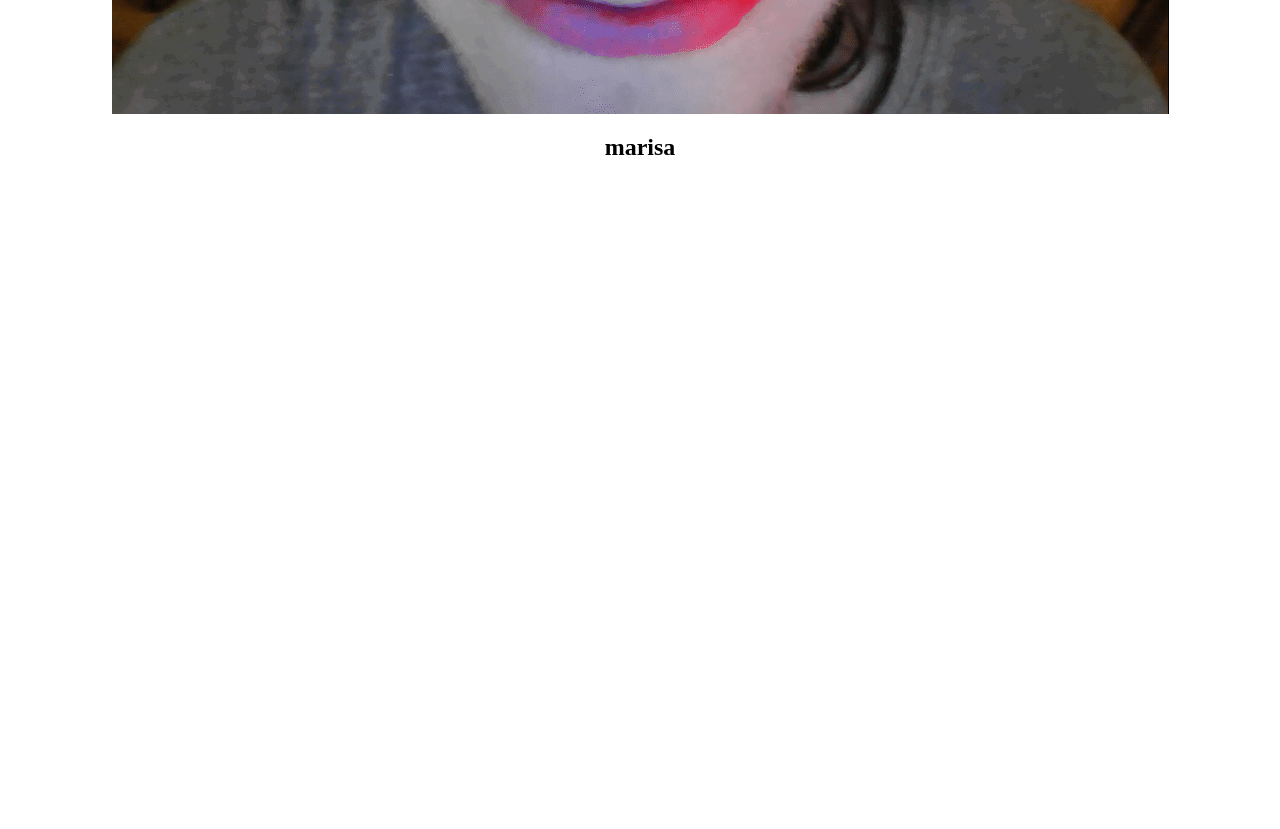
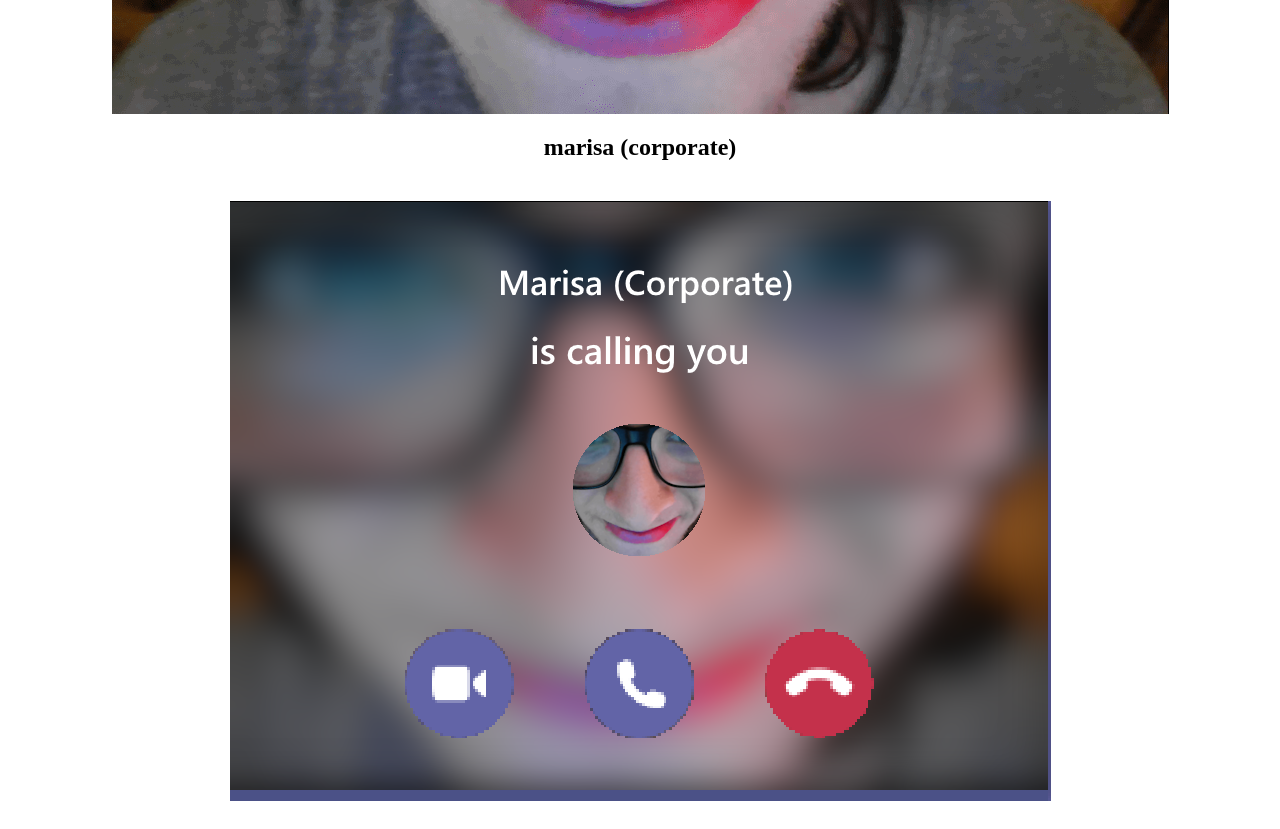
Before and after one commit to Hto0/hto0.github.io, a plain HTML site: page index.html in a window 1280 px wide. Shown: the part 480-1309 px from the top of the page. Before the commit the page ends 800 px from the top, so only its background shows below. Drawn offline with Linux system fonts and the light colour scheme.

Commit message:
added teams calling marisa with sound

```diff
--- a/index.html
+++ b/index.html
@@ -1,16 +1,24 @@
 <body>
   <div class="container">
-	<img src="marisa_from_corporate.png" alt="Marisa (Corporate)">
+	  <img src="marisa_from_corporate.png" alt="Marisa (Corporate)">
   </div>
   <div class="container">
-    <h2>marisa</h2>
+    <h2>marisa (corporate)</h2>
+  </div>
+
+  <audio controls autoplay loop hidden>
+    <source src="skype-call-sound-download-link-mp3cut.mp3" type="audio/mpeg">
+  </audio>
+
+<div class="container">
+    <h2><img src="marisa.png" alt="calling"></h2>
   </div>
 
   <style>
     .container {
       display: flex;
-      justify-content: center; /* horizontal */
-      align-items: center;     /* vertical */
+      justify-content: center;
+      align-items: center;
       height: 100v;
     }
   </style>
```
Also changed, not shown: marisa.png (added), 1 other file.
